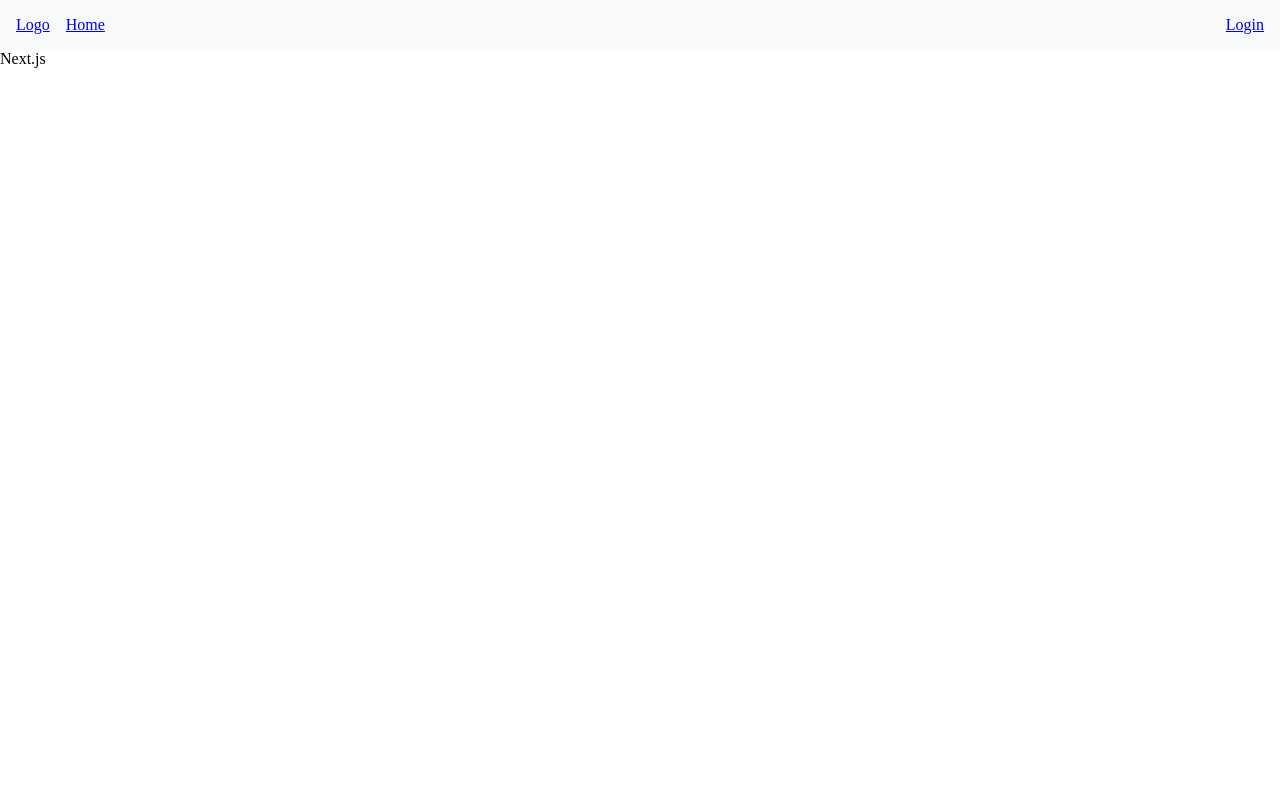
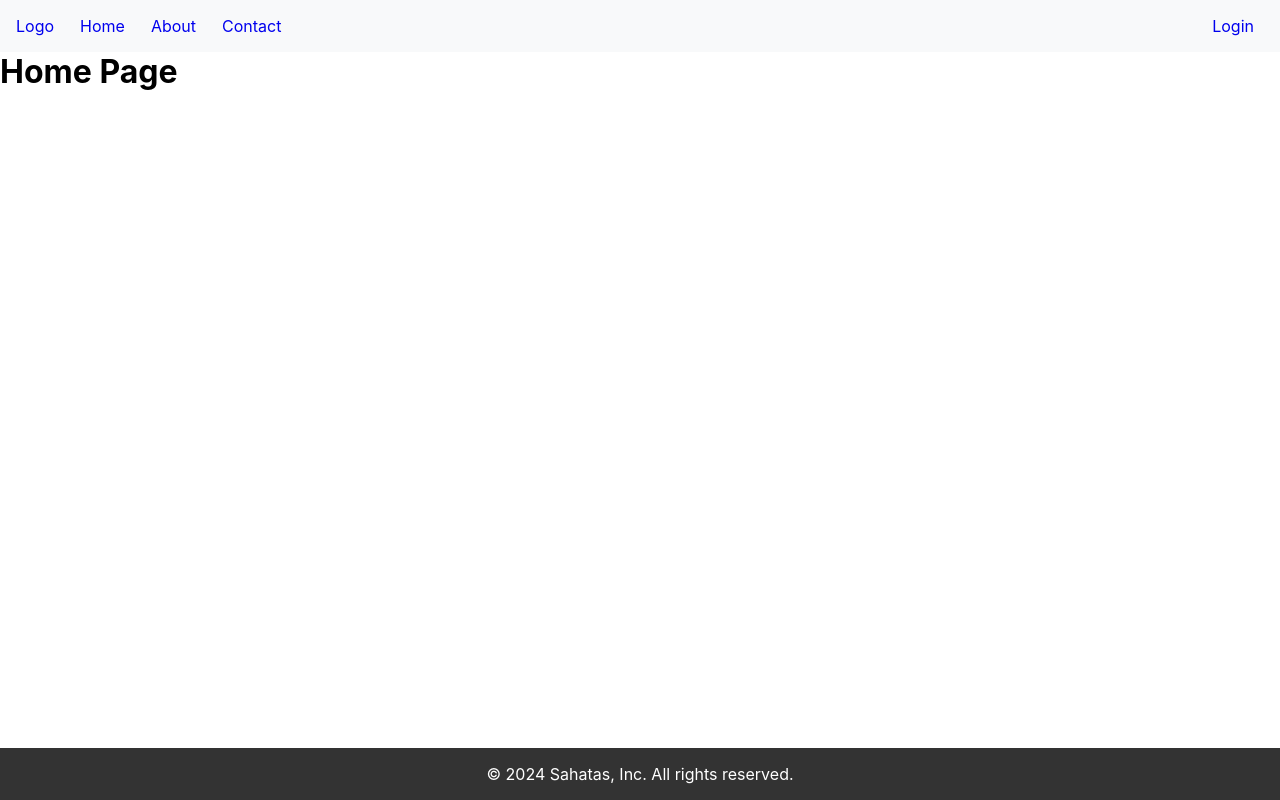
Before and after one commit to SahatasLee/Next, a Next.js app: page / in a window 1280 px wide. Built offline with nearby package versions, Linux system fonts and the light colour scheme.

Commit message:
narbar & footer

```diff
--- /dev/null
+++ b/app/components/footer/Footer.module.css
@@ -0,0 +1,27 @@
+.footer {
+    background-color: #333;
+    color: white;
+    padding: 1rem 0;
+    text-align: center;
+}
+
+.container {
+    display: flex;
+    flex-direction: column;
+    align-items: center;
+    gap: 0.5rem;
+}
+
+.nav {
+    display: flex;
+    gap: 1rem;
+}
+
+.nav a {
+    color: white;
+    text-decoration: none;
+}
+
+.nav a:hover {
+    text-decoration: underline;
+}
--- /dev/null
+++ b/app/components/footer/Footer.tsx
@@ -0,0 +1,19 @@
+import React from 'react'
+import styles from './Footer.module.css'
+
+const Footer = () => {
+  return (
+    <footer className={styles.footer}>
+        <div className={styles.container}>
+            <p>&copy; {new Date().getFullYear()} Sahatas, Inc. All rights reserved.</p>
+            {/* <nav className={styles.nav}>
+                <a href="/about">About Us</a>
+                <a href="/contact">Contact</a>
+                <a href="/privacy">Privacy Policy</a>
+            </nav> */}
+        </div>
+    </footer>
+  )
+}
+
+export default Footer
--- a/app/components/Narbar.module.css
+++ b/app/components/narbar/Narbar.module.css
@@ -14,3 +14,12 @@
 .right {
     margin-left: auto; /* push the right section to the far right */
 }
+
+.nav a {
+    /* color: white; */
+    text-decoration: none;
+}
+
+.nav a:hover {
+    text-decoration: underline;
+}
--- a/app/components/Navbar.tsx
+++ b/app/components/narbar/Navbar.tsx
@@ -6,10 +6,14 @@ const Navbar = () => {
   return (
     <nav className={styles.nav}>
         <div className={styles.left}>
+          <div className='Logo'>
             <Link href="/">Logo</Link>
-            <a href="/">Home</a>
+          </div>
+          <a href="/">Home</a>
+          {/* <Link href="/">Home</Link> */}
+          <Link href='/about'>About</Link>
+          <Link href='/contact'>Contact</Link>
         </div>
-        {/* <Link href="/">Home</Link> */}
         <div className={styles.right}>
             <Link href="/login">Login</Link>
         </div>
--- a/app/global.css
+++ b/app/global.css
@@ -4,6 +4,29 @@
     /* border-style: solid; */
 }
 
-nav > a {
+body, html {
+    margin: 0;
+    padding: 0;
+    font-family: -apple-system, BlinkMacSystemFont, 'Segoe UI', Roboto, Oxygen, Ubuntu, Cantarell, 'Open Sans', 'Helvetica Neue', sans-serif;
+    /* height: 100%; */
+}
+
+/* #__next {
+    display: flex;
+    flex-direction: column;
+    min-height: 100vh;
+} */
+
+nav a {
     padding-right: 10px;
 }
+
+.layout {
+    display: flex;
+    flex-direction: column;
+    min-height: 100vh;
+}
+
+.content {
+    flex: 1;
+}
--- a/app/layout.tsx
+++ b/app/layout.tsx
@@ -1,6 +1,7 @@
 import { Metadata } from 'next'
 import './global.css'
-import Navbar from './components/Navbar'
+import Navbar from './components/narbar/Navbar'
+import Footer from './components/footer/Footer'
 // import Link from 'next/link'
 
 export const metadata: Metadata = {
@@ -11,15 +12,12 @@ export const metadata: Metadata = {
 export default function RootLayout({ children }: { children: React.ReactNode }) {
   return (
     <html lang="en">
-      <body>
-        {/* <nav>
-          <a href="/">Logo</a>
-          // <a href="/">Home</a>
-          <Link href="/">Home</Link>
-          <a href="/login">Login</a>
-        </nav> */}
+      <body className='layout'>
         <Navbar />
-        {children}
+        <div className='content'>
+          {children}
+        </div>
+        <Footer />
       </body>
     </html>
   )
--- a/app/page.tsx
+++ b/app/page.tsx
@@ -4,7 +4,7 @@ const page = () => {
   return (
     <main>
       <header>
-        <p>Next.js</p>
+        <h1>Home Page</h1>
       </header>
     </main>
   );
```
Also changed, not shown: app/components/narbar/links/Links.tsx (added).
